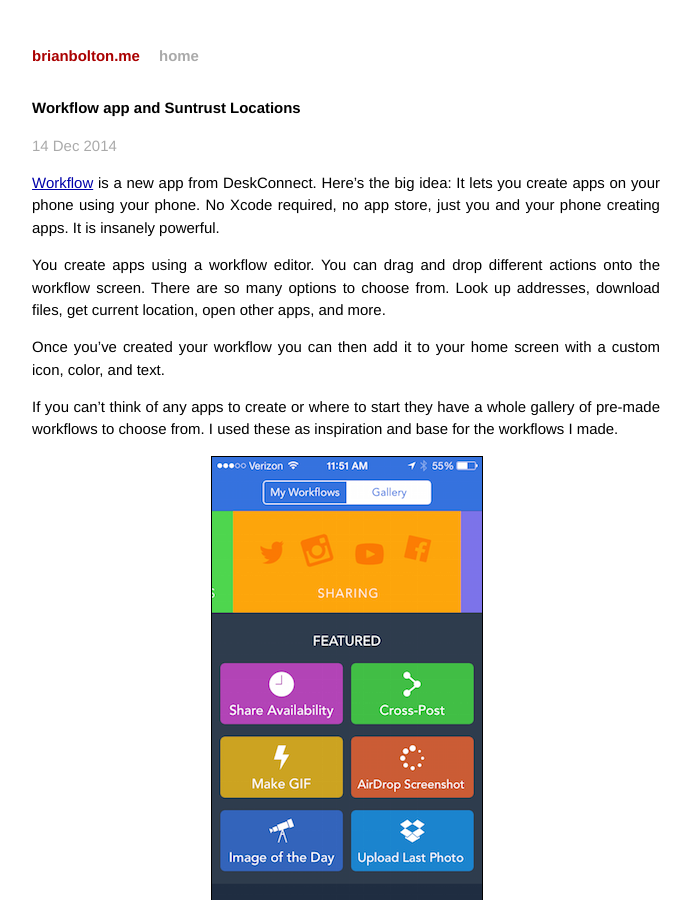
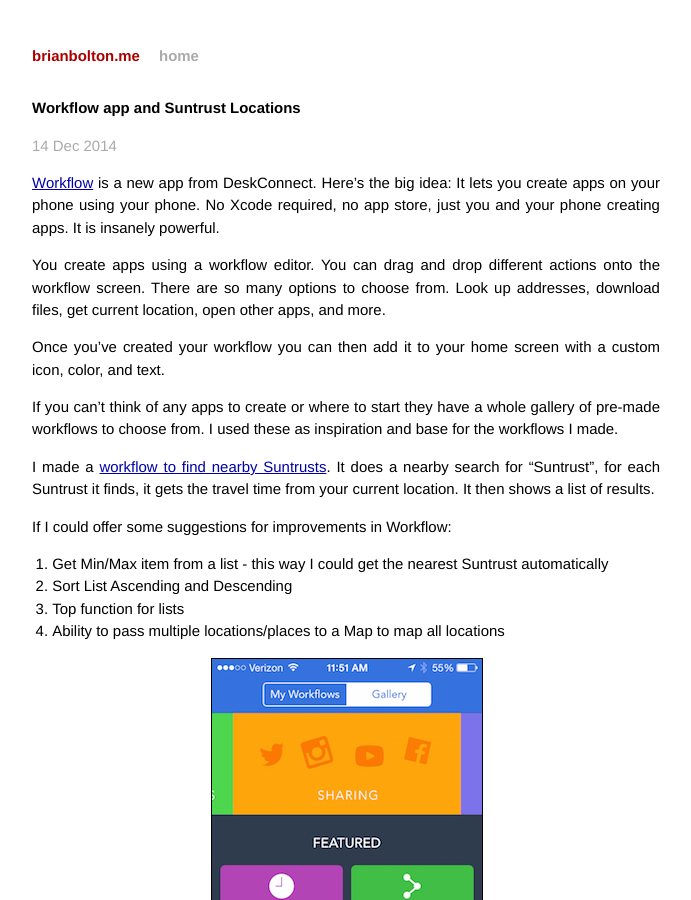
Before and after one commit to bboltn/bboltn.github.io, a Jekyll site: the page built from _posts/2014-12-14-Workflow-Suntrust.markdown, in a window 1280 px wide and 900 px high. Shown: the whole window, without its empty margins (294-985 px from the left). Built offline with Jekyll 4.4.1, drawn with Linux system fonts in a browser that asks for light colours; nearby versions of some CDN libraries; Markdown is read by kramdown in place of the engine named in the settings; some of the changed text lies outside the part shown.

Commit message:
update post to include suntrust

```diff
--- a/_posts/2014-12-14-Workflow-Suntrust.markdown
+++ b/_posts/2014-12-14-Workflow-Suntrust.markdown
@@ -19,9 +19,21 @@
 of pre-made workflows to choose from.  I used these as inspiration and base
 for the workflows I made.
 
+I made a [workflow to find nearby Suntrusts](https://workflow.is/workflows/cbb48aec841b4acbb8990ea1d989f324).
+It does a nearby search for "Suntrust", for each Suntrust it finds, it gets the
+travel time from your current location.  It then shows a list of results.
+
+If I could offer some suggestions for improvements in Workflow:
+1. Get Min/Max item from a list - this way I could get the nearest Suntrust automatically
+2. Sort List Ascending and Descending
+3. Top function for lists
+4. Ability to pass multiple locations/places to a Map to map all locations
+
 ![Gallery](/images/wf1.PNG)
 ![Workflow Editor](/images/wf2.PNG)
 ![Workflow Actions](/images/wf3.PNG)
 ![Workflow Actions](/images/wf4.PNG)
 ![Add to Home Screen](/images/wf5.PNG)
+![Installed to Home Screen](/images/wf7.PNG)
 ![Notice that you can also create extensions](/images/wf6.PNG)
+![Nearby Suntrusts](/images/wf8.PNG)
```
Also changed, not shown: images/wf7.PNG (added), images/wf8.PNG (added).
